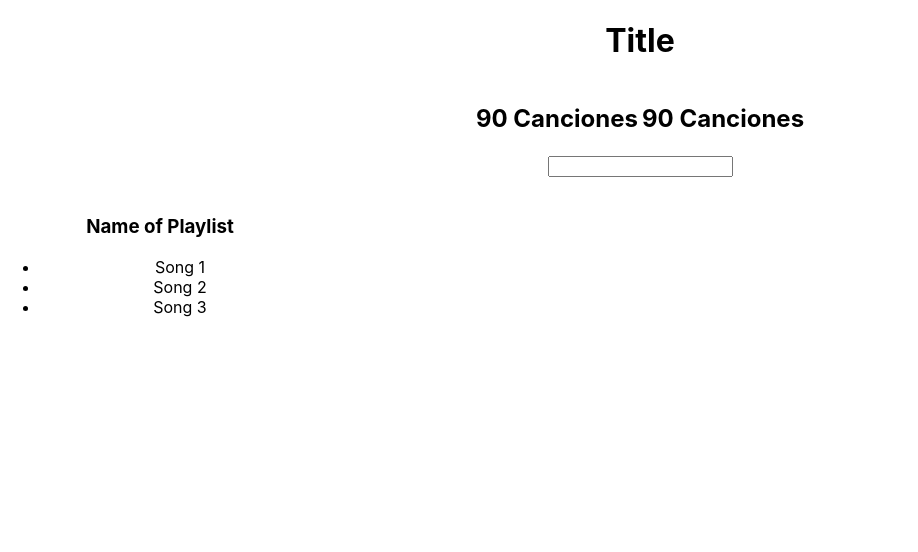
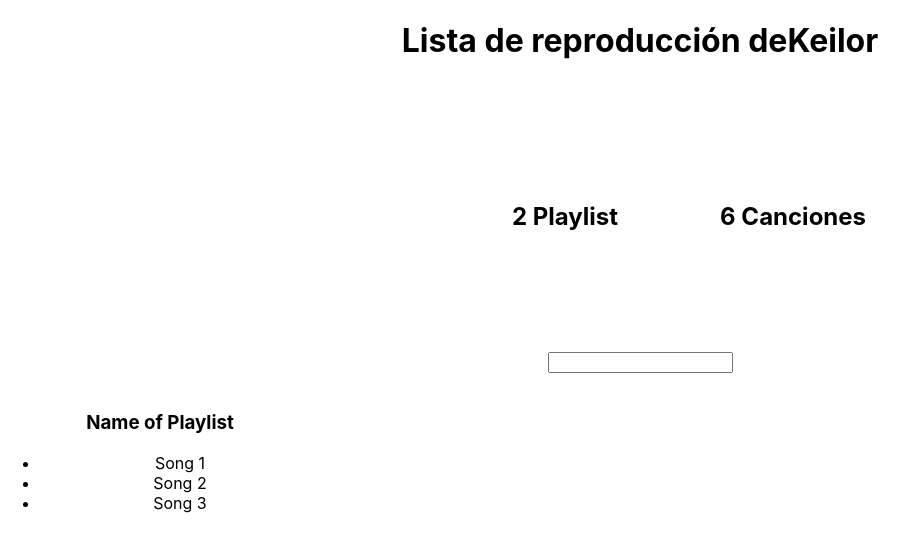
Before and after one commit to chekelo/playlist, a React (Create React App) app: page / in a window 1280 px wide. Shown: the top 552 px of the page, without its empty margins (0-918 px from the left). Built offline with nearby package versions, Linux system fonts and the light colour scheme.

Commit message:
Actualizar summary y contador de canciones

```diff
--- a/src/App.js
+++ b/src/App.js
@@ -1,25 +1,75 @@
-import React from 'react';
+import React, { Component } from 'react';
 import './App.css';
 
-function Title() {
-  return <h1>Title</h1>
+let fakeServerData = {
+  user: {
+    name: "Keilor",
+    playlists: [
+      {
+        name: 'Loquera',
+        songs: ['electro 1', 'titanic', 'party animal']
+      },
+      {
+        name: 'rock y otras',
+        songs: ['Patiente', 'The reason', 'Number of the best']
+      }
+    ]
+  }
   }
 
-function Summary() {
-  return <div style={{display:'inline-block', margin: '2px'}}>
-    <h2 >90 Canciones</h2>
+
+class Title extends Component {
+  constructor() {
+    super();
+    this.state = { serverData: fakeServerData }
+  }
+
+  render() {
+    return (
+      <h1>Lista de reproducción de{this.state.serverData.user
+        && this.state.serverData.user.name}</h1>
+    );
+  }
+}
+
+class Summary extends Component {
+
+  render() {
+
+    return <div style={{ display: 'inline-block', margin: '100px' }}>
+      <h2>{this.props.playlists && this.props.playlists.length} Playlist</h2>
     </div>
   }
+}
+class TotalSongs extends Component {
 
-function Filter() {
-  return <div>
-    <input/>
+  render() {
+    let allSongs= this.props.playlists.reduce((songs,eachPlaylist)=>{
+      return songs.concat(eachPlaylist.songs);
+    },[]);
+    return <div style={{ display: 'inline-block', margin: '2px' }}>
+      <h2>{allSongs.length} Canciones</h2>
     </div>
   }
+}
 
-function Playlist() {
-  return <div style={{width:'25%'}}>
-    <img/>
+class Filter extends Component {
+  render() {
+    return <div>
+      <input />
+    </div>
+  }
+}
+
+class Playlist extends Component {
+  constructor() {
+    super();
+    this.state = { serverData: fakeServerData }
+  }
+  render() {
+    return (
+      <div style={{ width: '25%' }}>
+        <img />
         <h3>Name of Playlist</h3>
         <ul>
           <li>Song 1</li>
@@ -27,18 +77,29 @@ function Playlist() {
           <li>Song 3</li>
         </ul>
       </div>
+    );
+  }
 }
 
-function App() {
+class App extends Component {
+  constructor() {
+    super();
+    this.state = { serverData: fakeServerData }
+  }
+  componentDidMount(){
+    this.state=({serverData:fakeServerData});
+  }
+  render() {
     return (
       <div className="App">
-     <Title/>
-     <Summary/>
-     <Summary/>
-     <Filter/>
-     <Playlist/>
+        <Title />
+        <Summary playlists={this.state.serverData.user && this.state.serverData.user.playlists} />
+        <TotalSongs playlists={this.state.serverData.user && this.state.serverData.user.playlists}  />
+        <Filter />
+        <Playlist />
       </div>
     );
   }
+}
 
 export default App;
```
Lines whose indentation alone changed are shown as unchanged.
